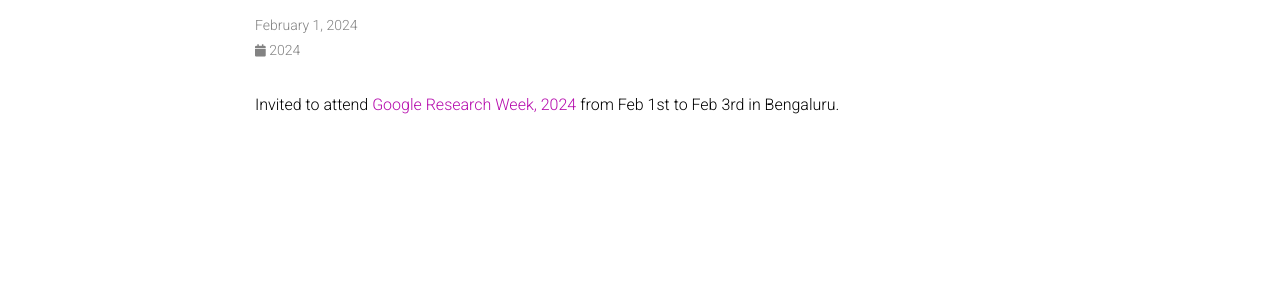
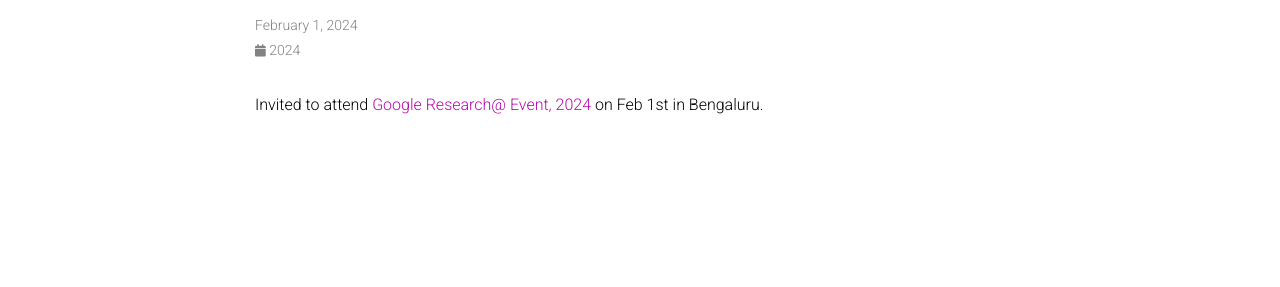
Before and after one commit to kudhru/kudhru.github.io, a Jekyll site: the page built from _news/announcement_18.md, in a window 1280 px wide. Shown: the part 146-433 px from the top of the page. Built offline with Jekyll 4.4.1, drawn with Linux system fonts in a browser that asks for light colours; comment, search, counter and statistics services are not loaded; a style sheet for code colours, icons or effects is not loaded.

Commit message:
update description

```diff
--- a/_news/announcement_18.md
+++ b/_news/announcement_18.md
@@ -4,4 +4,4 @@
 inline: true
 ---
 
-Invited to attend <a href="https://sites.google.com/view/researchweek24/home?authuser=0">Google Research Week, 2024</a> from Feb 1st to Feb 3rd in Bengaluru.
+Invited to attend <a href="https://sites.google.com/view/researchweek24/home?authuser=0">Google Research@ Event, 2024</a> on Feb 1st in Bengaluru.
```
